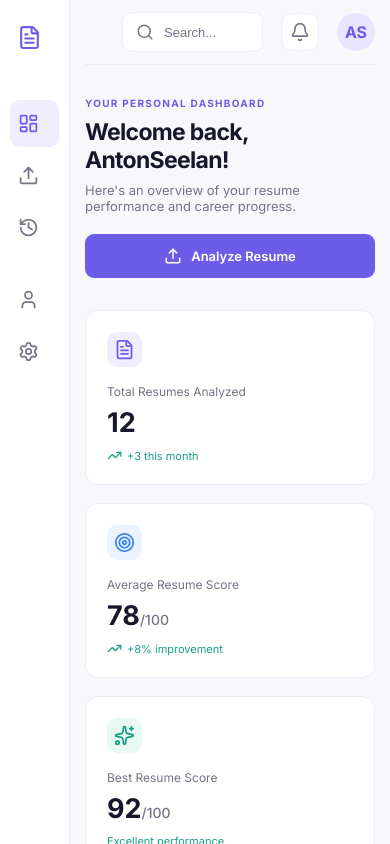
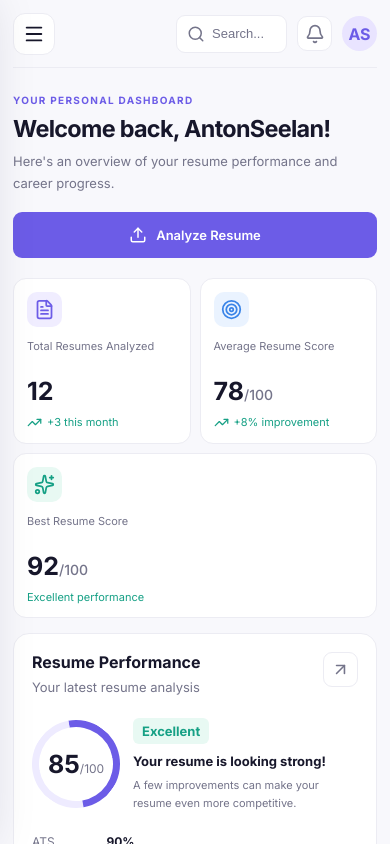
Before and after one commit to seelananton8-byte/AI-Resume-Analyzer, a React (Vite) app: page /dashboard in a window 390 px wide. Shown: the top 844 px of the page. Built offline with nearby package versions, Linux system fonts and the light colour scheme.

Commit message:
Added Hamberg Menu

```diff
--- a/src/components/DashboardLayout.jsx
+++ b/src/components/DashboardLayout.jsx
@@ -11,7 +11,10 @@ import {
   Bell,
   Search,
   ChevronRight,
+  Menu,
+  X,
 } from "lucide-react";
+import { useState } from "react";
 import "../styles/dashboard.css";
 
 const linkClass = ({ isActive }) =>
@@ -19,15 +22,49 @@ const linkClass = ({ isActive }) =>
 
 function DashboardLayout() {
   const navigate = useNavigate();
+  const [mobileMenuOpen, setMobileMenuOpen] = useState(false);
+
+  const closeMobileMenu = () => setMobileMenuOpen(false);
 
   const handleLogout = () => {
-    // TODO: clear auth token after backend integration
+    setMobileMenuOpen(false);
     navigate("/login");
   };
 
   return (
-    <div className="dashboard-layout">
+    <div
+      className={`dashboard-layout ${
+        mobileMenuOpen ? "mobile-menu-open" : ""
+      }`}
+    >
+      {mobileMenuOpen && (
+        <button
+          className="mobile-sidebar-backdrop"
+          aria-label="Close navigation menu"
+          onClick={closeMobileMenu}
+        />
+      )}
+
       <aside className="dashboard-sidebar">
+        <div className="mobile-sidebar-heading">
+          <Link
+            to="/"
+            className="dashboard-logo"
+            onClick={closeMobileMenu}
+          >
+            <FileText size={24} />
+            <span>ResumeAI</span>
+          </Link>
+
+          <button
+            className="mobile-menu-close"
+            onClick={closeMobileMenu}
+            aria-label="Close menu"
+          >
+            <X size={21} />
+          </button>
+        </div>
+
         <Link to="/" className="dashboard-logo">
           <FileText size={25} />
           <span>ResumeAI</span>
@@ -36,15 +73,29 @@ function DashboardLayout() {
         <p className="sidebar-label">MENU</p>
 
         <nav className="sidebar-nav" aria-label="Main menu">
-          <NavLink to="/dashboard" className={linkClass} title="Dashboard">
+          <NavLink
+            to="/dashboard"
+            className={linkClass}
+            onClick={closeMobileMenu}
+          >
             <LayoutDashboard size={19} />
             Dashboard
           </NavLink>
-          <NavLink to="/analyze" className={linkClass} title="Analyze Resume">
+
+          <NavLink
+            to="/analyze"
+            className={linkClass}
+            onClick={closeMobileMenu}
+          >
             <Upload size={19} />
             Analyze Resume
           </NavLink>
-          <NavLink to="/history" className={linkClass} title="History">
+
+          <NavLink
+            to="/history"
+            className={linkClass}
+            onClick={closeMobileMenu}
+          >
             <History size={19} />
             History
           </NavLink>
@@ -53,11 +104,20 @@ function DashboardLayout() {
         <p className="sidebar-label">ACCOUNT</p>
 
         <nav className="sidebar-nav" aria-label="Account menu">
-          <NavLink to="/profile" className={linkClass} title="Profile">
+          <NavLink
+            to="/profile"
+            className={linkClass}
+            onClick={closeMobileMenu}
+          >
             <User size={19} />
             Profile
           </NavLink>
-          <NavLink to="/settings" className={linkClass} title="Settings">
+
+          <NavLink
+            to="/settings"
+            className={linkClass}
+            onClick={closeMobileMenu}
+          >
             <Settings size={19} />
             Settings
           </NavLink>
@@ -67,8 +127,11 @@ function DashboardLayout() {
           <div className="sidebar-help">
             <Sparkles size={20} />
             <h4>Improve your resume</h4>
-            <p>Get AI-powered insights to boost your career.</p>
-            <Link to="/analyze">
+            <p>
+              Get AI-powered insights to boost your career.
+            </p>
+
+            <Link to="/analyze" onClick={closeMobileMenu}>
               Analyze now <ChevronRight size={15} />
             </Link>
           </div>
@@ -82,16 +145,40 @@ function DashboardLayout() {
 
       <main className="dashboard-main">
         <header className="dashboard-topbar">
+          <button
+            className="mobile-menu-toggle"
+            aria-label="Open navigation menu"
+            aria-expanded={mobileMenuOpen}
+            onClick={() => setMobileMenuOpen(true)}
+          >
+            <Menu size={22} />
+          </button>
+
+          <Link to="/" className="mobile-topbar-brand">
+            <FileText size={21} />
+            <span>ResumeAI</span>
+          </Link>
+
           <div className="dashboard-search">
             <Search size={18} />
-            <input placeholder="Search..." aria-label="Search" />
+            <input
+              placeholder="Search..."
+              aria-label="Search"
+            />
           </div>
 
-          <button className="notification-btn" aria-label="Notifications">
+          <button
+            className="notification-btn"
+            aria-label="Notifications"
+          >
             <Bell size={20} />
           </button>
 
-          <Link to="/profile" className="user-avatar" aria-label="Profile">
+          <Link
+            to="/profile"
+            className="user-avatar"
+            aria-label="Profile"
+          >
             AS
           </Link>
         </header>
--- a/src/styles/dashboard.css
+++ b/src/styles/dashboard.css
@@ -696,3 +696,343 @@
   padding-right: 0;
   background: transparent;
 }
+
+/* =====================================
+   MOBILE DASHBOARD NAVIGATION
+===================================== */
+
+.mobile-sidebar-heading,
+.mobile-menu-toggle,
+.mobile-topbar-brand {
+  display: none;
+}
+
+.mobile-sidebar-backdrop {
+  display: none;
+}
+
+@media (max-width: 750px) {
+  .dashboard-layout {
+    display: block;
+    min-height: 100vh;
+  }
+
+  /* Sidebar drawer */
+
+  .dashboard-sidebar {
+    position: fixed;
+    z-index: 1002;
+    top: 0;
+    left: 0;
+    bottom: 0;
+
+    width: min(290px, 82vw);
+    min-width: 0;
+    height: 100dvh;
+
+    padding: 20px 18px;
+    overflow-y: auto;
+
+    transform: translateX(-110%);
+    transition: transform 0.28s ease;
+
+    box-shadow: 18px 0 45px rgba(24, 20, 55, 0.13);
+  }
+
+  .mobile-menu-open .dashboard-sidebar {
+    transform: translateX(0);
+  }
+
+  /* Background overlay */
+
+  .mobile-sidebar-backdrop {
+    display: block;
+    position: fixed;
+    z-index: 1001;
+    inset: 0;
+
+    width: 100%;
+    height: 100%;
+
+    border: none;
+    background: rgba(17, 15, 35, 0.48);
+    backdrop-filter: blur(2px);
+  }
+
+  /* Mobile sidebar heading */
+
+  .mobile-sidebar-heading {
+    display: flex;
+    align-items: center;
+    justify-content: space-between;
+  }
+
+  .mobile-sidebar-heading .dashboard-logo {
+    display: flex;
+    align-items: center;
+    gap: 10px;
+    justify-content: flex-start;
+    padding: 5px 0 25px;
+    font-size: 21px;
+  }
+
+  .mobile-menu-close,
+  .mobile-menu-toggle {
+    display: grid;
+    place-items: center;
+
+    width: 42px;
+    height: 42px;
+
+    border: 1px solid var(--border);
+    border-radius: 12px;
+
+    background: var(--card-bg);
+    color: var(--text);
+    cursor: pointer;
+  }
+
+  .dashboard-sidebar > .dashboard-logo {
+    display: none;
+  }
+
+  .dashboard-sidebar .sidebar-label {
+    display: block;
+    padding: 15px 10px 10px;
+    font-size: 11px;
+  }
+
+  .dashboard-sidebar .sidebar-link {
+    display: flex;
+    align-items: center;
+    justify-content: flex-start;
+    gap: 12px;
+
+    padding: 12px;
+    font-size: 13px;
+  }
+
+  .dashboard-sidebar .sidebar-bottom {
+    display: block;
+    margin-top: auto;
+  }
+
+  .dashboard-sidebar .sidebar-help {
+    display: block;
+    font-size: initial;
+  }
+
+  .dashboard-sidebar .logout-btn {
+    display: flex;
+    align-items: center;
+    gap: 10px;
+    font-size: 13px;
+  }
+
+  /* Main content */
+
+  .dashboard-main {
+    width: 100%;
+    min-width: 0;
+    padding: 0 18px 28px;
+  }
+
+  /* Topbar */
+
+  .dashboard-topbar {
+    height: 68px;
+    display: flex;
+    align-items: center;
+    justify-content: flex-end;
+    gap: 10px;
+  }
+
+  .mobile-menu-toggle {
+    display: grid;
+    flex: 0 0 42px;
+    margin-right: auto;
+  }
+
+  .mobile-topbar-brand {
+    display: none;
+  }
+
+  .dashboard-search {
+    padding: 9px 10px;
+    gap: 7px;
+  }
+
+  .dashboard-search input {
+    width: clamp(65px, 18vw, 115px);
+  }
+
+  /* Welcome section */
+
+  .dashboard-welcome {
+    display: flex;
+    flex-direction: column;
+    align-items: flex-start;
+    gap: 18px;
+    padding: 26px 0 20px;
+  }
+
+  .dashboard-welcome h1 {
+    font-size: clamp(23px, 6vw, 29px);
+    line-height: 1.2;
+  }
+
+  .dashboard-welcome p:last-child {
+    max-width: 340px;
+    line-height: 1.65;
+  }
+
+  .dashboard-primary-btn {
+    width: 100%;
+    min-height: 46px;
+    justify-content: center;
+  }
+
+  /* Statistics */
+
+  .stats-grid {
+    grid-template-columns: repeat(2, minmax(0, 1fr));
+    gap: 11px;
+  }
+
+  .stat-card {
+    min-width: 0;
+    padding: 15px;
+  }
+
+  .stat-card:last-child {
+    grid-column: 1 / -1;
+  }
+
+  .stat-card > p {
+    min-height: 30px;
+    line-height: 1.4;
+    margin-top: 12px;
+  }
+
+  .stat-card h2 {
+    font-size: 25px;
+  }
+
+  /* Dashboard panels */
+
+  .dashboard-content-grid {
+    grid-template-columns: minmax(0, 1fr);
+    gap: 14px;
+    margin-top: 15px;
+  }
+
+  .dashboard-panel {
+    min-width: 0;
+    padding: 18px;
+    border-radius: 16px;
+  }
+
+  /* Resume score */
+
+  .dashboard-score {
+    flex-direction: row;
+    align-items: center;
+    gap: 17px;
+    margin: 22px 0;
+  }
+
+  .dashboard-score-circle {
+    width: 100px;
+    height: 100px;
+    flex-shrink: 0;
+    border-width: 7px;
+  }
+
+  .dashboard-score-circle strong {
+    font-size: 28px;
+  }
+
+  .score-description h3 {
+    line-height: 1.4;
+  }
+
+  /* Quick upload */
+
+  .quick-panel {
+    padding: 21px;
+  }
+
+  /* Recent analysis */
+
+  .recent-panel {
+    margin-top: 15px;
+  }
+
+  .recent-table-wrapper {
+    max-width: 100%;
+    overflow-x: auto;
+    margin-right: -4px;
+    padding-bottom: 5px;
+    -webkit-overflow-scrolling: touch;
+  }
+}
+
+/* Small mobile screens */
+
+@media (max-width: 420px) {
+  .dashboard-main {
+    padding-right: 13px;
+    padding-left: 13px;
+  }
+
+  .dashboard-search input {
+    width: 64px;
+  }
+
+  .notification-btn,
+  .user-avatar {
+    width: 35px;
+    height: 35px;
+    flex: 0 0 35px;
+  }
+
+  .stats-grid {
+    gap: 9px;
+  }
+
+  .stat-card {
+    padding: 13px;
+  }
+
+  .stat-card > p {
+    font-size: 11px;
+  }
+
+  .dashboard-score {
+    align-items: flex-start;
+    gap: 13px;
+  }
+
+  .dashboard-score-circle {
+    width: 88px;
+    height: 88px;
+    flex: 0 0 88px;
+  }
+
+  .dashboard-score-circle strong {
+    font-size: 25px;
+  }
+
+  .score-description h3 {
+    font-size: 13px;
+  }
+}
+
+/* Reduced motion accessibility */
+
+@media (prefers-reduced-motion: reduce) {
+  .dashboard-sidebar,
+  .mobile-sidebar-backdrop {
+    transition: none;
+  }
+}
```
